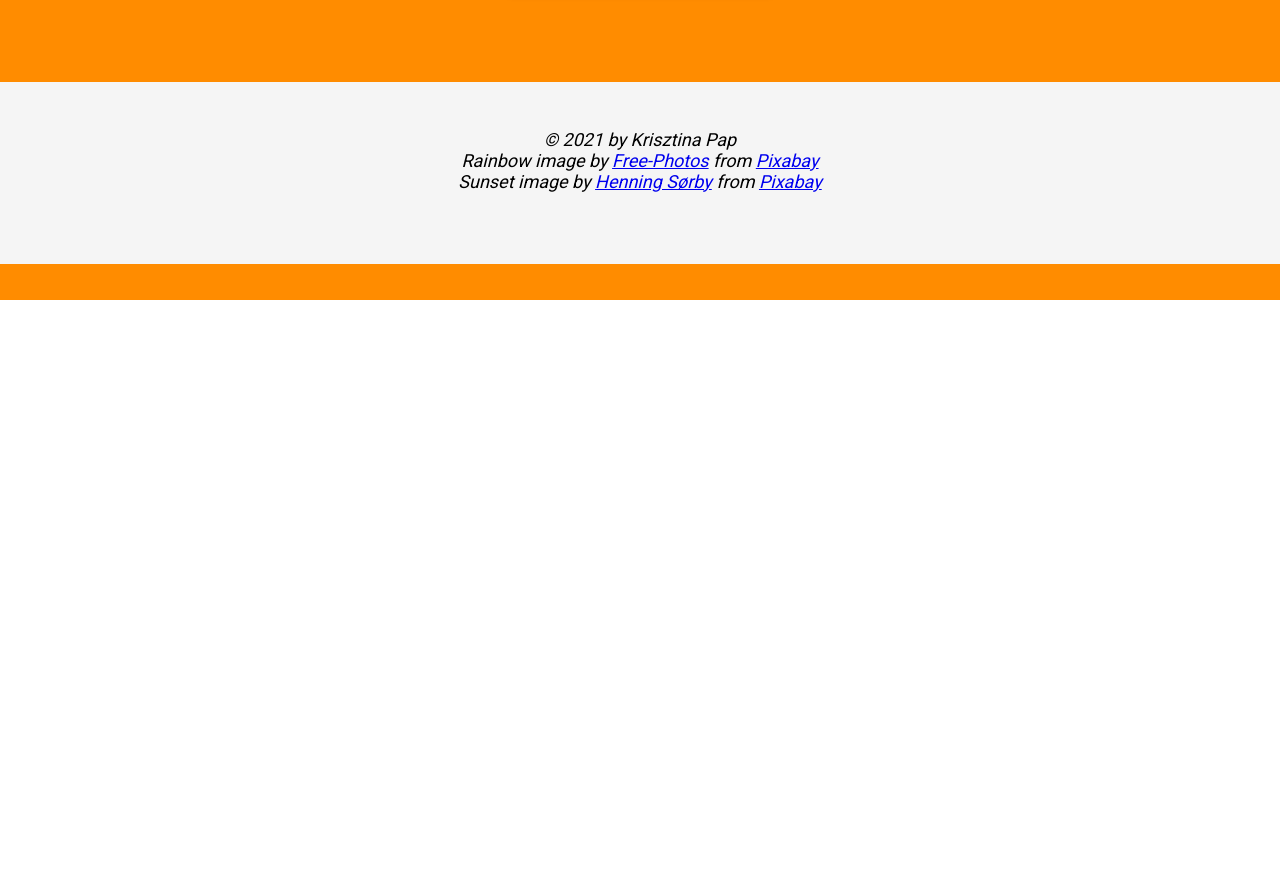
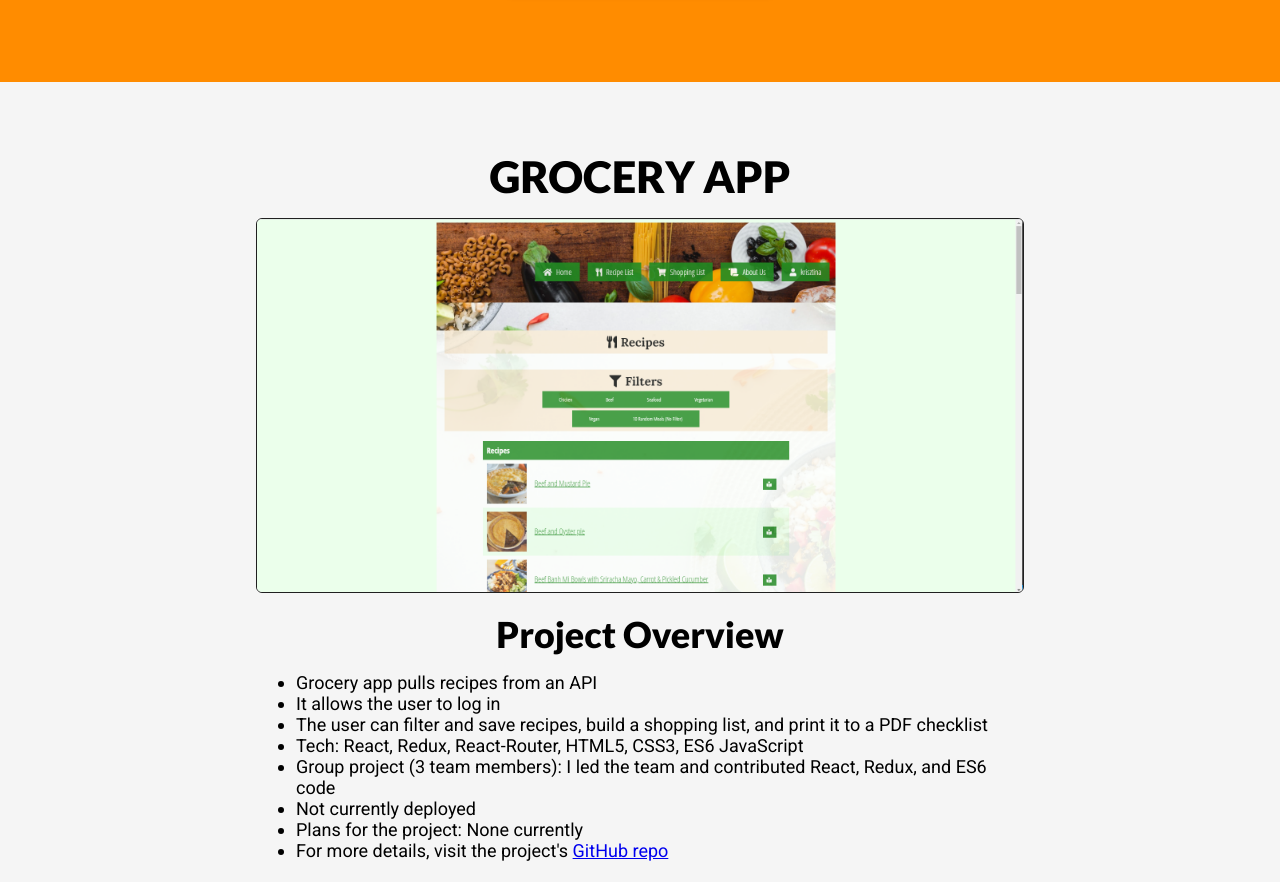
Before and after one commit to KrisztinaPap/azure-resume, a plain HTML site: page projects.html in a window 1280 px wide. Shown: the part 3098-3980 px from the top of the page. Before the commit the page ends 3398 px from the top, so only its background shows below. Drawn offline with Linux system fonts and the light colour scheme.

Commit message:
Added grocery app project

```diff
--- a/projects.html
+++ b/projects.html
@@ -97,6 +97,23 @@
             <p class="demo-p"><a class="demo-button" href="https://krisztinapap.github.io/js-to-do-list-improved/" target="_blank">Live demo</a></p>
      </div>
    </div>
+   <div class="project-white" id="project-grocery">
+    <div class="container center-content">
+        <h2 class="project-title">Grocery App</h2>
+        <a href="https://github.com/KrisztinaPap/grocery-project" target="_blank"><img class="project-thumbnail" src="/img/grocery-app.png" alt="Screenshot from the Grocery App website"></a>
+
+            <h3>Project Overview</h3>
+            <ul class="project-ul">
+                <li>Grocery app pulls recipes from an API</li>
+                <li>It allows the user to log in</li>
+                <li>The user can filter and save recipes, build a shopping list, and print it to a PDF checklist</li>
+                <li>Tech: React, Redux, React-Router, HTML5, CSS3, ES6 JavaScript</li>
+                <li>Group project (3 team members): I led the team and contributed React, Redux, and ES6 code</li>
+                <li>Not currently deployed</li>
+                <li>Plans for the project: None currently</li>
+                <li>For more details, visit the project's <a href="https://github.com/KrisztinaPap/grocery-project" target="_blank">GitHub repo</a></li>
+            </ul>
+ </div>
     <footer>
         <div id="copyright">
             <p>&copy; <span id="currentYear"></span> by Krisztina Pap</p>
```
Also changed, not shown: img/grocery-app.png (added).
